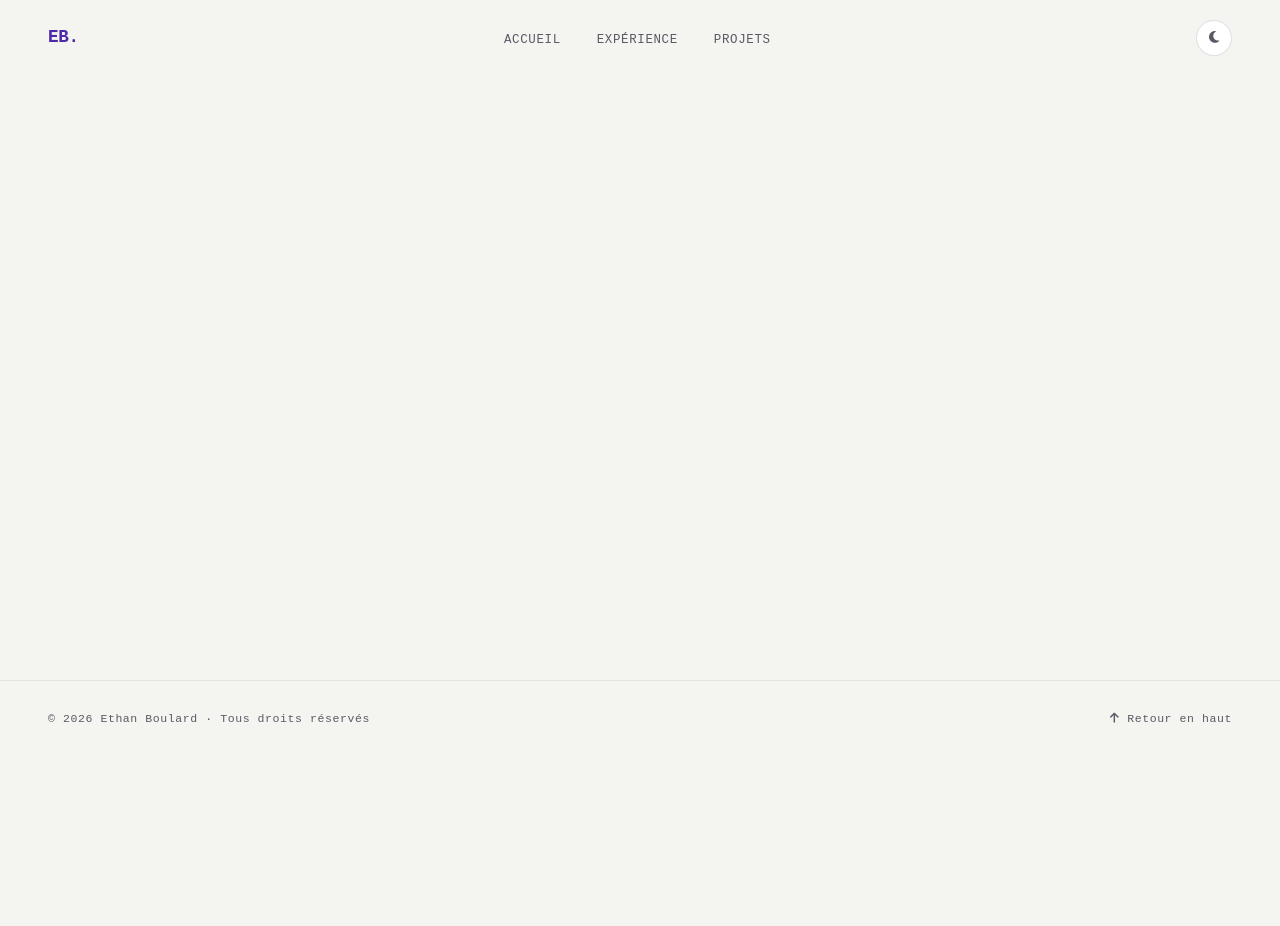
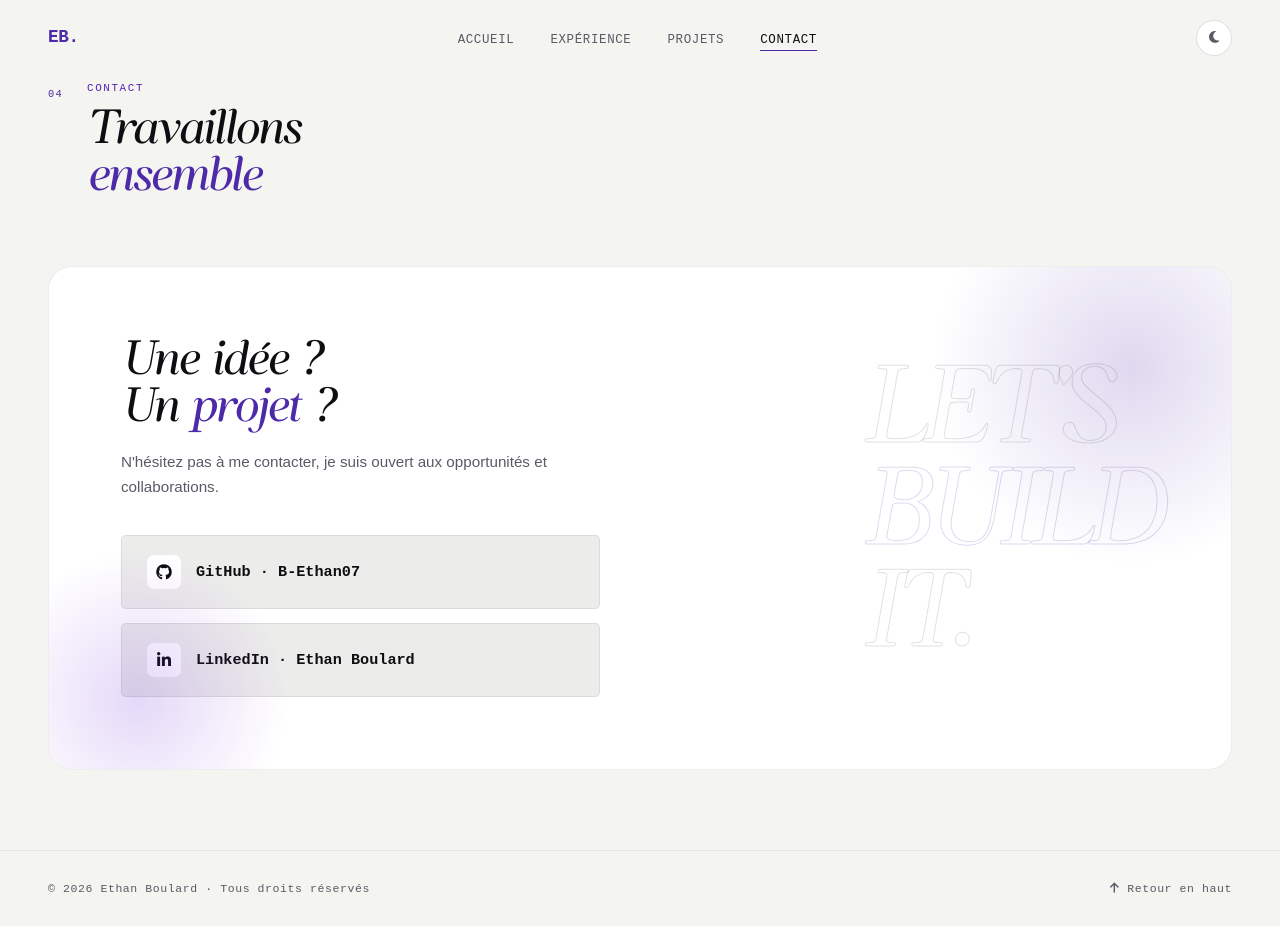
Before and after one commit to B-Ethan07/portfolio-vue, a Vue app: page /contact in a window 1280 px wide. Before the commit the page ends 800 px from the top, so only its background shows below. Built offline with nearby package versions, Linux system fonts and the light colour scheme.

Commit message:
Add contact page and update routing; refactor project card features and styles

```diff
--- a/src/components/Navbar.vue
+++ b/src/components/Navbar.vue
@@ -24,6 +24,7 @@ onUnmounted(() => window.removeEventListener('scroll', onScroll))
       <li><RouterLink to="/" @click="menuOpen = false">Accueil</RouterLink></li>
       <li><RouterLink to="/experience" @click="menuOpen = false">Expérience</RouterLink></li>
       <li><RouterLink to="/projects" @click="menuOpen = false">Projets</RouterLink></li>
+      <li><RouterLink to="/contact" @click="menuOpen = false">Contact</RouterLink></li>
     </ul>
 
     <div class="nav-actions">
--- a/src/components/ProjectCard.vue
+++ b/src/components/ProjectCard.vue
@@ -62,10 +62,6 @@ function nextSlide() {
         <i :class="project.icon" aria-hidden="true"></i> {{ project.title }}
       </h4>
       <p class="card-project-desc">{{ project.description }}</p>
-
-      <ul class="card-features">
-        <li v-for="f in project.features" :key="f">{{ f }}</li>
-      </ul>
 
       <div class="card-tags">
         <span v-for="tag in project.tags" :key="tag" class="card-tag">{{ tag }}</span>
--- a/src/components/ProjectDetailView.vue
+++ b/src/components/ProjectDetailView.vue
@@ -147,7 +147,6 @@ onMounted(() => {
 <style scoped>
 .detail-page {
   min-height: 100vh;
-  background: var(--bg);
   padding: 100px 48px 80px;
 }
 
@@ -193,7 +192,7 @@ onMounted(() => {
   cursor: pointer; z-index: 2;
   transition: background 0.2s;
 }
-.det-ctrl:hover { background: rgba(255,255,255,.08); }
+.det-ctrl:hover { background: var(--surface2); }
 .det-ctrl.prev { left: 14px; }
 .det-ctrl.next { right: 14px; }
 
--- a/src/router/index.ts
+++ b/src/router/index.ts
@@ -3,6 +3,7 @@ import HomeView from "../views/Home.vue";
 import ExperienceView from "../views/Experience.vue";
 import ProjectsView from "../views/Projects.vue";
 import ProjectDetailView from "@/components/ProjectDetailView.vue";
+import ContactView from "../views/Contact.vue";
 
 const router = createRouter({
   history: createWebHistory(import.meta.env.BASE_URL),
@@ -27,6 +28,11 @@ const router = createRouter({
       name: "project-detail",
       component: ProjectDetailView,
     },
+    {
+      path: "/contact",
+      name: "contact",
+      component: ContactView,
+    },
   ],
   scrollBehavior() {
     return { top: 0 };
--- a/src/views/Contact.vue
+++ b/src/views/Contact.vue
@@ -0,0 +1,241 @@
+<script setup>
+import { useReveal } from '../composables/useReveal'
+useReveal()
+
+</script>
+
+<template>
+  <section id="contact" >
+    <div class="page-section section-wrap">
+      <div class="section-header reveal">
+        <span class="section-num">04</span>
+        <div class="section-title-block">
+          <p class="section-label">Contact</p>
+          <h2 class="section-title">
+            Travaillons<br /><em>ensemble</em>
+          </h2>
+        </div>
+      </div>
+
+      <div class="contact-wrap reveal">
+        <div>
+          <h3 class="contact-heading">
+            Une idée ?<br />Un <em>projet</em> ?
+          </h3>
+
+          <p class="contact-sub">
+            N'hésitez pas à me contacter, je suis ouvert aux opportunités et collaborations.
+          </p>
+
+          <div class="contact-links">
+            <a
+              href="https://github.com/B-Ethan07"
+              class="contact-link"
+              target="_blank"
+            >
+              <span class="contact-link-left">
+                <span class="contact-link-icon">
+                  <i class="fa-brands fa-github"></i>
+                </span>
+                GitHub · B-Ethan07
+              </span>
+              <span class="contact-link-arrow">
+                <i class="fa-solid fa-arrow-right"></i>
+              </span>
+            </a>
+
+            <a
+              href="https://www.linkedin.com/in/ethan-boulard-4b1112364/"
+              class="contact-link"
+              target="_blank"
+            >
+              <span class="contact-link-left">
+                <span class="contact-link-icon">
+                  <i class="fa-brands fa-linkedin-in"></i>
+                </span>
+                LinkedIn · Ethan Boulard
+              </span>
+              <span class="contact-link-arrow">
+                <i class="fa-solid fa-arrow-right"></i>
+              </span>
+            </a>
+          </div>
+        </div>
+
+        <div class="contact-right">
+          <div class="contact-deco">
+            <span>LET'S</span>
+            <span class="accent-word">BUILD</span>
+            <span>IT.</span>
+          </div>
+        </div>
+      </div>
+    </div>
+  </section>
+</template>
+
+<style scoped>
+#contact {
+  background: var(--bg);
+}
+
+/* ─────────────────────────── WRAP ─────────────────────────── */
+.contact-wrap {
+  background: var(--surface);
+  border: 1px solid var(--border);
+  border-radius: var(--radius-lg);
+  padding: 72px;
+  display: grid;
+  grid-template-columns: 1fr 1fr;
+  gap: 80px;
+  align-items: center;
+  position: relative;
+  overflow: hidden;
+  color: var(--text);
+}
+
+.section-wrap {
+  width: 100%;
+  max-width: none;
+  padding: 80px 48px;
+}
+
+/* ─────────────────────────── GLOW ─────────────────────────── */
+.contact-wrap::before {
+  content: '';
+  position: absolute;
+  width: 400px;
+  height: 400px;
+  border-radius: 50%;
+  background: radial-gradient(circle, var(--accent-glow) 0%, transparent 70%);
+  top: -100px;
+  right: -100px;
+  pointer-events: none;
+}
+
+.contact-wrap::after {
+  content: '';
+  position: absolute;
+  width: 300px;
+  height: 300px;
+  border-radius: 50%;
+  background: radial-gradient(circle, var(--accent2-glow) 0%, transparent 70%);
+  bottom: -80px;
+  left: -60px;
+  pointer-events: none;
+}
+
+/* ─────────────────────────── TEXT ─────────────────────────── */
+.contact-heading {
+  font-family: var(--ff-head);
+  font-size: clamp(2rem, 3.5vw, 3rem);
+  font-weight: 800;
+  letter-spacing: -0.03em;
+  color: var(--text); /* ✅ FIX IMPORTANT */
+  margin-bottom: 16px;
+  line-height: 1.05;
+}
+
+.contact-heading em {
+  color: var(--accent);
+  font-style: normal;
+}
+
+.contact-sub {
+  color: var(--muted);
+  font-size: 0.95rem;
+  margin-bottom: 36px;
+}
+
+/* ─────────────────────────── LINKS ─────────────────────────── */
+.contact-links {
+  display: flex;
+  flex-direction: column;
+  gap: 14px;
+}
+
+.contact-link {
+  display: flex;
+  align-items: center;
+  justify-content: space-between;
+  padding: 18px 24px;
+  background: var(--surface2);
+  border: 1px solid var(--border);
+  border-radius: var(--radius);
+  color: var(--text);
+  text-decoration: none;
+  font-family: var(--ff-mono);
+  font-weight: 600;
+  font-size: 0.95rem;
+  transition: all 0.25s ease;
+}
+
+.contact-link:hover {
+  border-color: var(--accent);
+  background: var(--accent-subtle);
+  transform: translateX(6px);
+}
+
+/* ─────────────────────────── LEFT ICON ─────────────────────────── */
+.contact-link-left {
+  display: flex;
+  align-items: center;
+  gap: 14px;
+}
+
+.contact-link-icon {
+  width: 36px;
+  height: 36px;
+  background: var(--surface);
+  border: 1px solid var(--border);
+  border-radius: 8px;
+  display: flex;
+  align-items: center;
+  justify-content: center;
+  font-size: 1rem;
+  color: var(--text);
+}
+
+/* ─────────────────────────── ARROW ─────────────────────────── */
+.contact-link-arrow {
+  font-size: 0.8rem;
+  color: var(--accent);
+  opacity: 0;
+  transform: translateX(-6px);
+  transition: all 0.3s ease;
+}
+
+.contact-link:hover .contact-link-arrow {
+  opacity: 1;
+  transform: translateX(0);
+}
+
+/* ─────────────────────────── RIGHT SIDE ─────────────────────────── */
+.contact-right {
+  display: flex;
+  flex-direction: column;
+  align-items: flex-end;
+  justify-content: center;
+  position: relative;
+  z-index: 1;
+}
+
+.contact-deco {
+  font-family: var(--ff-head);
+  font-size: clamp(4rem, 8vw, 9rem);
+  font-weight: 800;
+  line-height: 1;
+  letter-spacing: -0.05em;
+  color: transparent;
+  -webkit-text-stroke: 1px var(--border-md);
+  user-select: none;
+}
+
+.contact-deco span {
+  display: block;
+}
+
+.contact-deco .accent-word {
+  -webkit-text-stroke-color: var(--accent-glow);
+}
+</style>
--- a/src/views/Projects.vue
+++ b/src/views/Projects.vue
@@ -33,7 +33,7 @@ useReveal()
 </template>
 
 <style scoped>
-#projects { background: var(--surface); min-height: 100vh; }
+#projects { min-height: 100vh; }
 
 .all-projects {
   display: grid;
```
